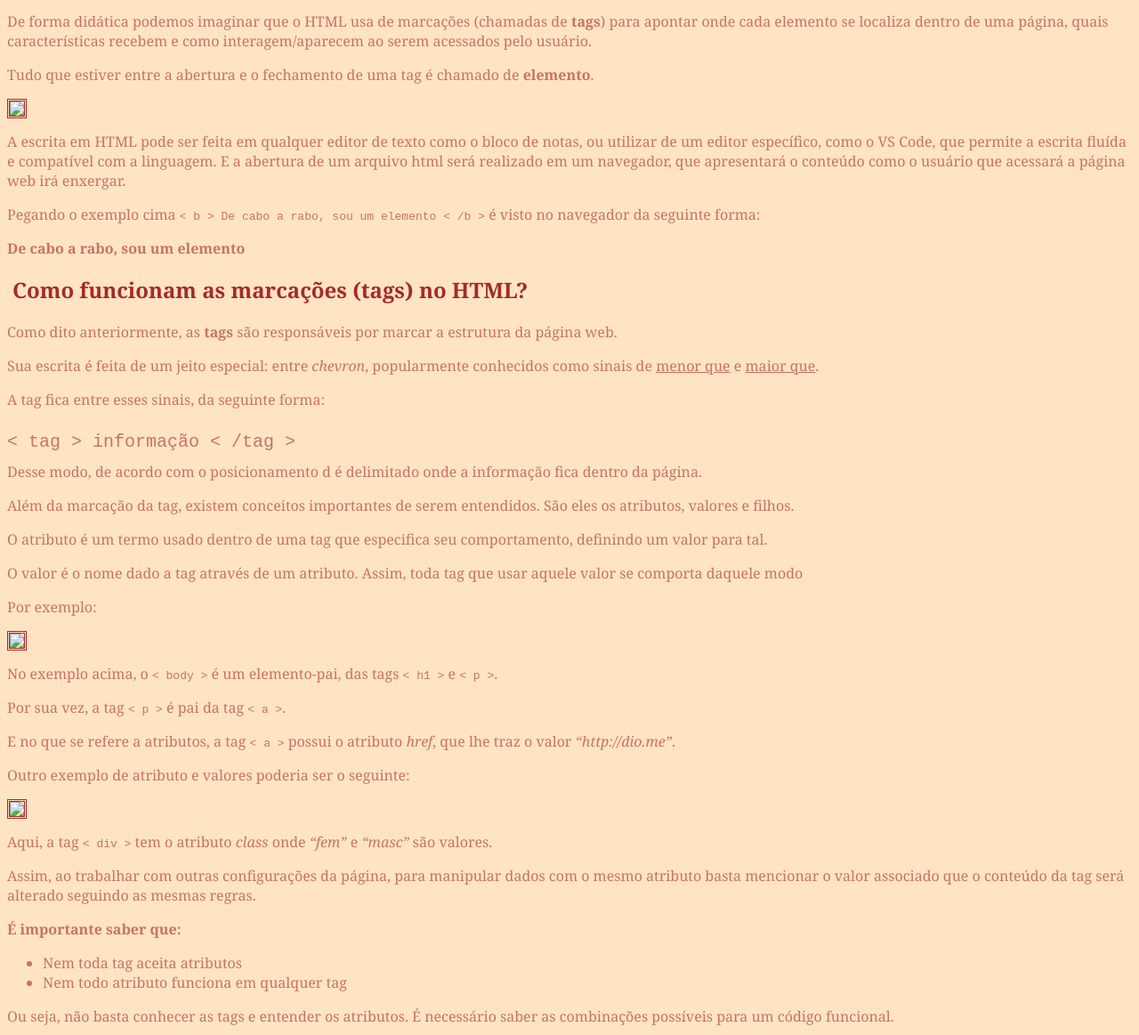
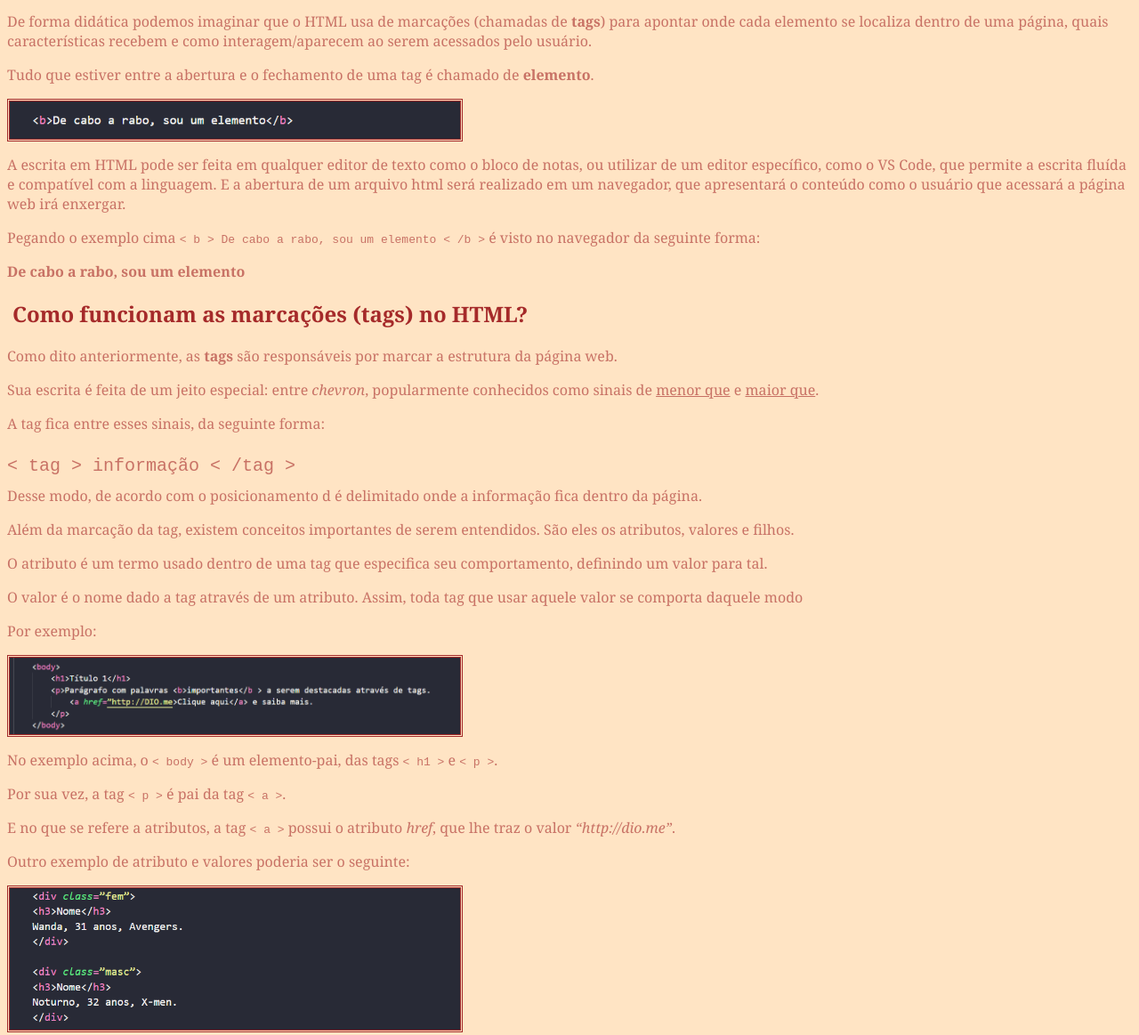
Before and after one commit to maluumoraes/desafio_1_html_dio, a plain HTML site: page index.html in a window 1280 px wide. Shown: the part 369-1532 px from the top of the page at 89% size. Drawn offline with Linux system fonts and the light colour scheme.

Commit message:
Update index.html
Add images

```diff
--- a/index.html
+++ b/index.html
@@ -25,7 +25,7 @@
         <p>Tudo que estiver entre a abertura e o fechamento de uma tag é chamado de <b>elemento</b>.</p>
 
         <div class="ilustre">
-            <img src= alt="">
+            <img src="images/exemplo1.png" alt="">
         </div>
 
         <p>A escrita em HTML pode ser feita em qualquer editor de texto como o bloco de notas, ou utilizar de um editor específico, como o VS Code, que permite a escrita fluída e compatível com a linguagem. E a abertura de um arquivo html será realizado em um navegador, que apresentará o conteúdo como o usuário que acessará a página web irá enxergar.</p>
@@ -53,14 +53,14 @@
 
         <p>Por exemplo:</p>
             <div class="ilustre">
-                <img src= alt="">
+                <img src="images/exemplo2.png" alt="">
             </div>
         <p>No exemplo acima, o <code>< body ></code> é um elemento-pai, das tags <code>< h1 ></code> e <code>< p ></code>.</p>
         <p>Por sua vez, a tag <code> < p ></code> é pai da tag <code> < a ></code>.</p>
         <p>E no que se refere a atributos, a tag <code>< a ></code> possui o atributo <i>href</i>, que lhe traz o valor <i>“http://dio.me”</i>.</p>
         <p>Outro exemplo de atributo e valores poderia ser o seguinte:</p>
             <div class="ilustre">
-                <img src= alt="">
+                <img src="images/exemplo3.png" alt="">
             </div>
 
         <p>Aqui, a tag <code>< div ></code> tem o atributo <i>class</i> onde <i>“fem”</i> e <i>“masc”</i> são valores.</p>
```
